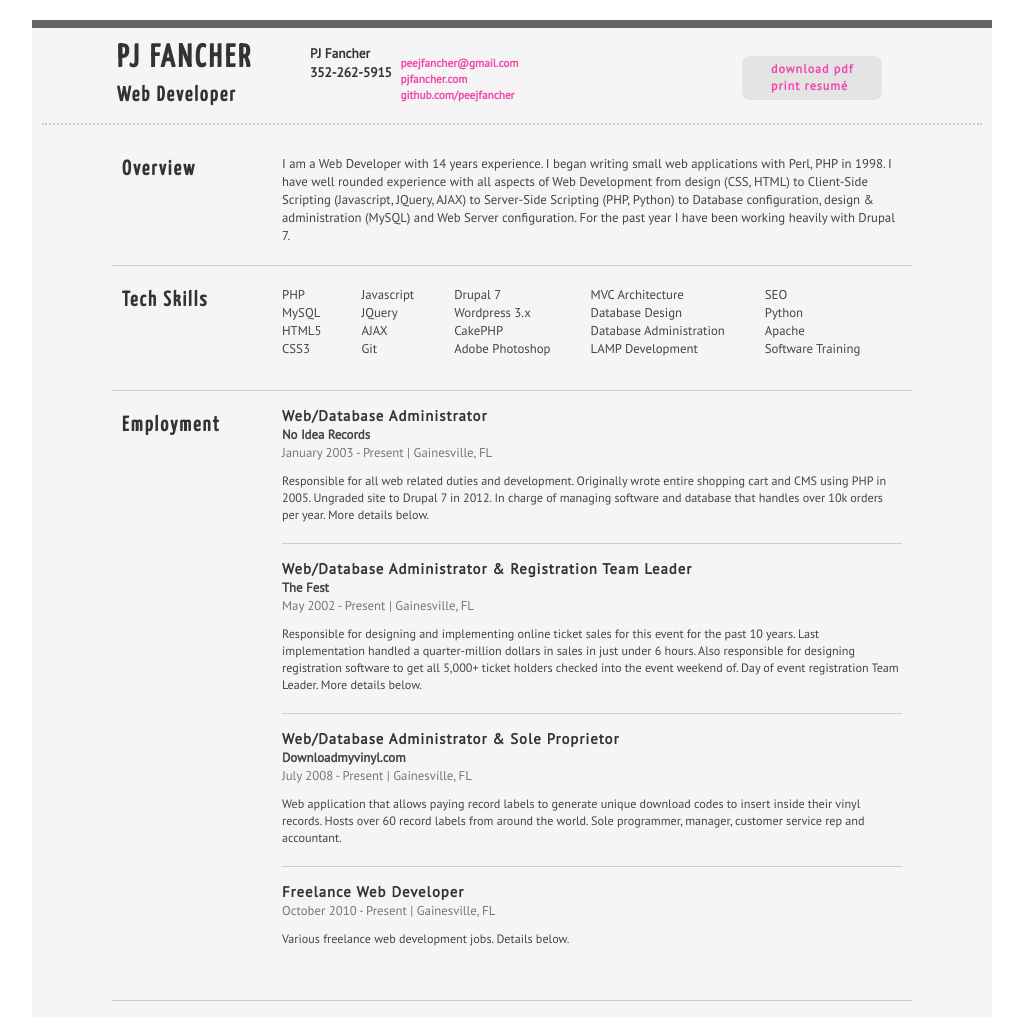
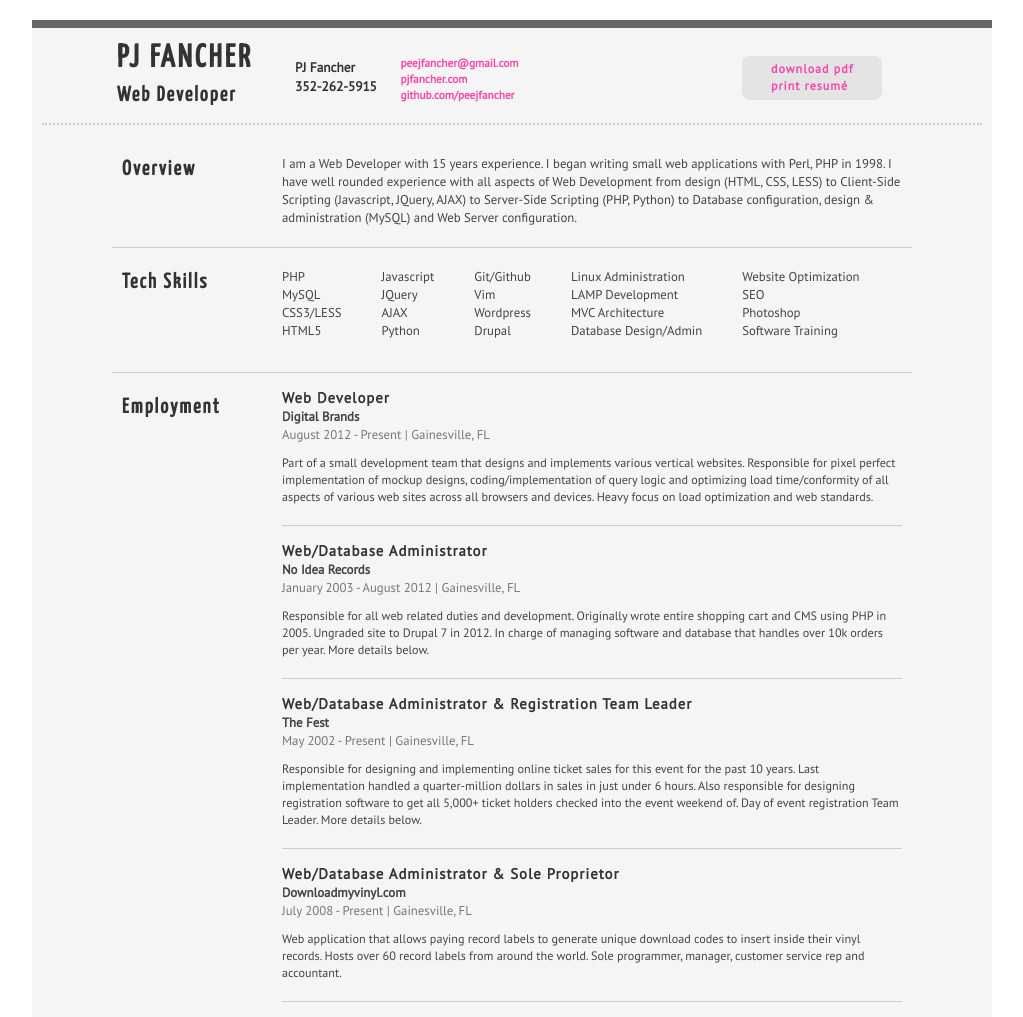
Before and after one commit to pjfancher/pjfancher.com, a PHP site: page / in a window 1280 px wide. Shown: the top 1017 px of the page, without its empty margins (128-1151 px from the left). Run offline with PHP 8.4, Linux system fonts and the light colour scheme.

Commit message:
Updated 2013

```diff
--- a/css/style.css
+++ b/css/style.css
@@ -99,7 +99,7 @@ ul.first{padding: 0;}
 .contact{padding: 20px 0;}
 .contact{margin-top: 5px;position: relative;right:12em;}
 .contact-info, .contact-links{display: inline-table;}
-.contact-info{position:relative; bottom: 9px;}
+.contact-info{position:relative; top: 5px; right: 15px;}
 .contact-links{margin-left: 5px;}
 .contact-link{font-size: 85%;}
 
--- a/index.html
+++ b/index.html
@@ -6,24 +6,6 @@
 <head>
   <meta charset="utf-8">
   <meta http-equiv="X-UA-Compatible" content="IE=edge,chrome=1">
-  <!--
-
-         _.-'~~~~~~`-._
-        /      ||      \    Welcome to the source! I'm glad you made it.
-       /       ||       \    I'm guessing since you're hear it means you're a curious person.
-      |        ||        |    With that in mind here a few other things about me:
-      | _______||_______ |     I was born in Gainesville but have traveled all over.
-      |/ ----- \/ ----- \|      I've been in a band called Grabass Charlestons for 12 years now.
-     /  (     )  (     )  \      I have a dog named Arlo who is 2 and half and I take him on walks everyday.
-    / \  ----- () -----  / \      My wife's name is Jen and got married in July 2012.
-   /   \      /||\      /   \
-  /     \    /||||\    /     \      Thanks for looking!
- /       \  /||||||\  /       \       --PJ Fancher. August 2012
-/_        \o========o/        _\
-  `--...__|`-._  _.-'|__...--'
-          |    `'    |
-
-    -->
   <title>PJ Fancher - Resumé</title>
   <meta name="description" content="">
 
@@ -82,7 +64,7 @@
           <h2>Overview</h2>
         </div>
         <div class="section-content grid_8">
-          I am a Web Developer with 14 years experience. I began writing small web applications with Perl, PHP in 1998. I have well rounded experience with all aspects of Web Development from design (CSS, HTML) to Client-Side Scripting (Javascript, JQuery, AJAX) to Server-Side Scripting (PHP, Python) to Database configuration, design & administration (MySQL) and Web Server configuration. For the past year I have been working heavily with Drupal 7.
+          I am a Web Developer with 15 years experience. I began writing small web applications with Perl, PHP in 1998. I have well rounded experience with all aspects of Web Development from design (HTML, CSS, LESS) to Client-Side Scripting (Javascript, JQuery, AJAX) to Server-Side Scripting (PHP, Python) to Database configuration, design & administration (MySQL) and Web Server configuration.
         </div>
         <div class="clear"></div>
       </div>
@@ -95,32 +77,32 @@
           <ul class="skills first">
             <li class="skill">PHP</li>
             <li class="skill">MySQL</li>
+            <li class="skill">CSS3/LESS</li>
             <li class="skill">HTML5</li>
-            <li class="skill">CSS3</li>
           </ul>
           <ul class="skills">
 
             <li class="skill">Javascript</li>
             <li class="skill">JQuery</li>
             <li class="skill">AJAX</li>
-            <li class="skill">Git</li>
+            <li class="skill">Python</li>
           </ul>
           <ul class="skills">
-            <li class="skill">Drupal 7</li>
-            <li class="skill">Wordpress 3.x</li>
-            <li class="skill">CakePHP</li>
-            <li class="skill">Adobe Photoshop</li>
+            <li class="skill">Git/Github</li>
+            <li class="skill">Vim</li>
+            <li class="skill">Wordpress</li>
+            <li class="skill">Drupal</li>
           </ul>
           <ul class="skills">
+            <li class="skill">Linux Administration</li>
+            <li class="skill">LAMP Development</li>
             <li class="skill">MVC Architecture</li>
-            <li class="skill">Database Design</li>
-            <li class="skill">Database Administration</li>
-            <li class="skill">LAMP Development</li>
+            <li class="skill">Database Design/Admin</li>
           </ul>
           <ul class="skills">
+            <li class="skill">Website Optimization</li>
             <li class="skill">SEO</li>
-            <li class="skill">Python</li>
-            <li class="skill">Apache</li>
+            <li class="skill">Photoshop</li>
             <li class="skill">Software Training</li>
           </ul>
         </div>
@@ -135,9 +117,19 @@
           <ul class="employers">
 
             <li class="employer first">
+              <div class="employer-title"><h3>Web Developer</h3></div>
+              <div class="employer-name">Digital Brands</div>
+              <div class="employer-time">August 2012 - Present</div>
+              <div class="employer-location"> | Gainesville, FL</div>
+              <div class="employer-description">
+				  Part of a small development team that designs and implements various vertical websites. Responsible for pixel perfect implementation of mockup designs, coding/implementation of query logic and optimizing load time/conformity of all aspects of various web sites across all browsers and devices. Heavy focus on load optimization and web standards.
+              </div>
+            </li>
+
+            <li class="employer">
               <div class="employer-title"><h3>Web/Database Administrator</h3></div>
               <div class="employer-name">No Idea Records</div>
-              <div class="employer-time">January 2003 - Present</div>
+              <div class="employer-time">January 2003 - August 2012</div>
               <div class="employer-location"> | Gainesville, FL</div>
               <div class="employer-description">
                 Responsible for all web related duties and development. Originally wrote entire shopping cart and CMS using PHP in 2005. Ungraded site to Drupal 7 in 2012. In charge of managing software and database that handles over 10k orders per year. More details below.
@@ -166,7 +158,7 @@
 
             <li class="employer last">
               <div class="employer-title"><h3>Freelance Web Developer</h3></div>
-              <div class="employer-time">October 2010 - Present</div>
+              <div class="employer-time">October 2010 - August 2012</div>
               <div class="employer-location"> | Gainesville, FL</div>
               <div class="employer-description">
                 Various freelance web development jobs. Details below.
@@ -180,42 +172,67 @@
 
       <div class="section section-experience">
         <div class="section-header grid_2">
-          <h2>Projects</h2>
+          <h2>Recent Projects</h2>
         </div>
         <div class="section-content grid_8">
           <ul class="sites">
+
             <li class="site first">
-              <div class="site-thumb"><a href="http://www.razorcake.org/" target="_blank"><img src="img/razorcake.png"></a></div>
+              <div class="site-thumb"><a href="http://www.cardreviews.com" target="_blank"><img src="img/cardreviews.png"></a></div>
               <div class="site-info">
-                <div class="site-name"><h3>Razorcake Fanzine & Distro</h3></div>
-                <div class="site-location">Los Angeles, CA</div>
-                <div class="site-link"><a href="http://www.razorcake.org" target="_blank">http://www.razorcake.org</a></div>
+                <div class="site-name"><h3>CardReviews.com</h3></div>
+                <div class="site-location">Gainesville, FL</div>
+                <div class="site-link"><a href="http://www.cardreviews.com" target="_blank">http://www.cardreviews.com</a></div>
                 <div class="site-details">
-                Online store / News Archive. RAZORCAKE is the first and only official non-profit DIY punk rock fanzine in America primarily dedicated to supporting independent music culture. Site built using Drupal 7. Imported over 25,000 nodes from old PHP-Nuke DB into current site using custom PHP scripts and Drupal API. <br>(In final stages of production. New site not yet live.)
+					Part of a small team that designed and implemented all aspects of site design, logic and rendering.
                 </div>
               </div>
             </li>
 
             <li class="site">
-              <div class="site-thumb"><a href="http://www.noidearecords.com/" target="_blank"><img src="img/noidea.png"></a></div>
+              <div class="site-thumb"><a href="http://www.badcredit.org" target="_blank"><img src="img/badcredit.png"></a></div>
               <div class="site-info">
-                <div class="site-name"><h3>No Idea Records & Distro</h3></div>
+                <div class="site-name"><h3>BadCredit.org</h3></div>
                 <div class="site-location">Gainesville, FL</div>
-                <div class="site-link"><a href="http://www.noidearecords.com" target="_blank">http://www.noidearecords.com</a></div>
+                <div class="site-link"><a href="http://www.badcredit.org" target="_blank">http://www.badcredit.org</a></div>
                 <div class="site-details">
-                Online store. No Idea Records is an independent label and distribution company from Gainesville FL. No Idea started as a fanzine in 1985, and released their first 7" in 1988. Site built using Drupal 7. Imported over 5,000 products from old custom CMS into current site using custom PHP scripts and Drupal API. <br>(In final stages of production. New site not yet live.)
+					Part of a small team that designed and implemented all aspects of site design, logic and rendering.
                 </div>
               </div>
             </li>
 
             <li class="site">
-              <div class="site-thumb"><a href="http://www.totaltreble.com/" target="_blank"><img src="img/totaltreble.png"></a></div>
+              <div class="site-thumb"><a href="http://www.couponsdaily.com" target="_blank"><img src="img/couponsdaily.png"></a></div>
               <div class="site-info">
-                <div class="site-name"><h3>Total Treble</h3></div>
-                <div class="site-location">St. Augustine / Gainesville, FL</div>
-                <div class="site-link"><a href="http://www.totaltreble.com" target="_blank">http://www.totaltreble.com</a></div>
+                <div class="site-name"><h3>CouponsDaily.com</h3></div>
+                <div class="site-location">Gainesville, FL</div>
+                <div class="site-link"><a href="http://www.couponsdaily.com" target="_blank">http://www.couponsdaily.com</a></div>
                 <div class="site-details">
-                  Online store for Total Treble Music, record label started by the band Against Me! in 2011. <br>(In final stages of production. New site not yet live.)
+					Part of a small team that designed and implemented all aspects of site design, logic and rendering.
+                </div>
+              </div>
+            </li>
+
+            <li class="site">
+              <div class="site-thumb"><a href="http://www.printaholic.com" target="_blank"><img src="img/printaholic.png"></a></div>
+              <div class="site-info">
+                <div class="site-name"><h3>PrintAholic.com</h3></div>
+                <div class="site-location">Gainesville, FL</div>
+                <div class="site-link"><a href="http://www.printaholic.com" target="_blank">http://www.printaholic.com</a></div>
+                <div class="site-details">
+					Part of a small team that designed and implemented all aspects of site design, logic and rendering.
+                </div>
+              </div>
+            </li>
+
+            <li class="site">
+              <div class="site-thumb"><a href="http://www.datingadvice.com" target="_blank"><img src="img/datingadvice.png"></a></div>
+              <div class="site-info">
+                <div class="site-name"><h3>DatingAdvice.com</h3></div>
+                <div class="site-location">Gainesville, FL</div>
+                <div class="site-link"><a href="http://www.datingadvice.com" target="_blank">http://www.datingadvice.com</a></div>
+                <div class="site-details">
+					Part of a small team that designed and implemented all aspects of site design, logic and rendering.
                 </div>
               </div>
             </li>
@@ -227,7 +244,7 @@
                 <div class="site-location">Gainesville, FL</div>
                 <div class="site-link"><a href="http://www.thefestfl.com/tickets" target="_blank">http://www.thefestfl.com/tickets</a></div>
                 <div class="site-details">
-                 Online tickets sales and registration. The Fest is annual music festival that takes place in downtown Gainesville, FL. October 2012 marks its 11th year.
+                 Online tickets sales and registration. The Fest is annual music festival that takes place in downtown Gainesville, FL. October 2013 marks its 12th year.
                 </div>
               </div>
             </li>
```
